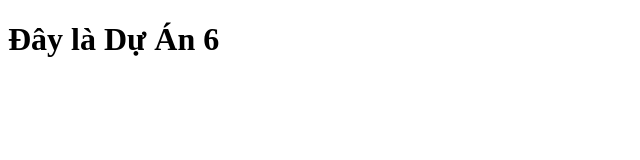
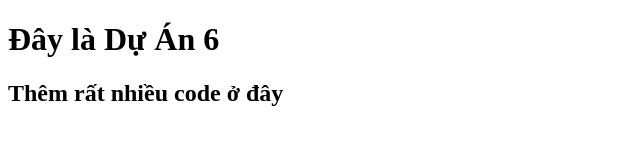
Before and after one commit to Cuongrd/duan6, a plain HTML site: page index.html in a window 1280 px wide. Shown: the whole page, without its empty margins (0-640 px from the left). Drawn offline with Linux system fonts and the light colour scheme.

Commit message:
sửa code lần 1

```diff
--- a/index.html
+++ b/index.html
@@ -7,5 +7,6 @@
   </head>
   <body>
     <h1>Đây là Dự Án 6</h1>
+    <h2>Thêm rất nhiều code ở đây</h2>
   </body>
 </html>
```
